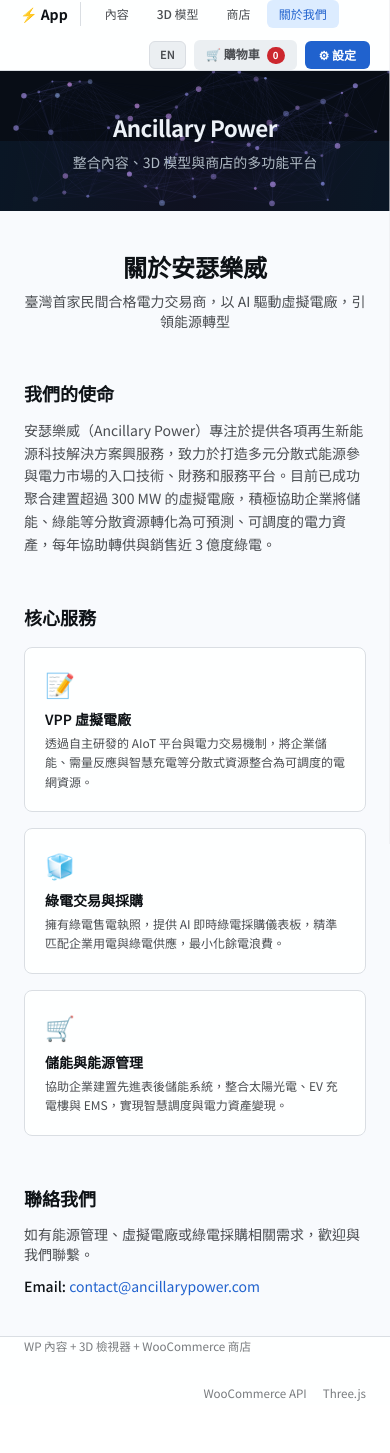
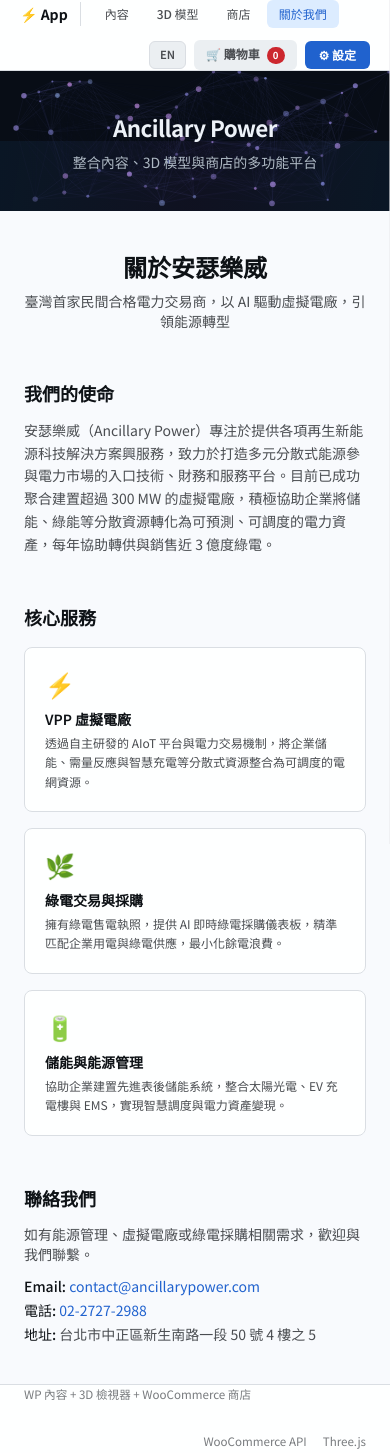
Before and after one commit to ancillarypower/official-site, a React (Vite) app: page /about in a window 390 px wide. Before the commit the page ends 1405 px from the top, so only its background shows below. Built offline with nearby package versions, Linux system fonts and the light colour scheme; no server answers.

Commit message:
fix(pages): rewrite AboutPage with real VPP/energy services, add phone/address contact

```diff
--- a/src/pages/AboutPage.tsx
+++ b/src/pages/AboutPage.tsx
@@ -2,17 +2,17 @@
 
 const SERVICES = [
   {
-    icon: "\ud83d\udcdd",
+    icon: "\u26a1",
     titleKey: "about_service_content",
     descKey: "about_service_content_desc",
   },
   {
-    icon: "\ud83e\uddca",
+    icon: "\ud83c\udf3f",
     titleKey: "about_service_3d",
     descKey: "about_service_3d_desc",
   },
   {
-    icon: "\ud83d\uded2",
+    icon: "\ud83d\udd0b",
     titleKey: "about_service_store",
     descKey: "about_service_store_desc",
   },
@@ -78,7 +78,8 @@
         <p className="text-sm text-secondary">
           {t("about_contact_text")}
         </p>
-        <p className="text-sm">
+        <div className="space-y-1 text-sm">
+          <p>
             <span className="font-medium">
               {t("about_email_label")}:
             </span>{" "}
@@ -89,6 +90,26 @@
               {t("about_email_value")}
             </a>
           </p>
+          <p>
+            <span className="font-medium">
+              {t("about_phone_label")}:
+            </span>{" "}
+            <a
+              href={`tel:${t("about_phone_value")}`}
+              className="text-accent hover:underline"
+            >
+              {t("about_phone_value")}
+            </a>
+          </p>
+          <p>
+            <span className="font-medium">
+              {t("about_address_label")}:
+            </span>{" "}
+            <span className="text-secondary">
+              {t("about_address_value")}
+            </span>
+          </p>
+        </div>
       </section>
     </div>
   );
```
Lines whose indentation alone changed are shown as unchanged.
